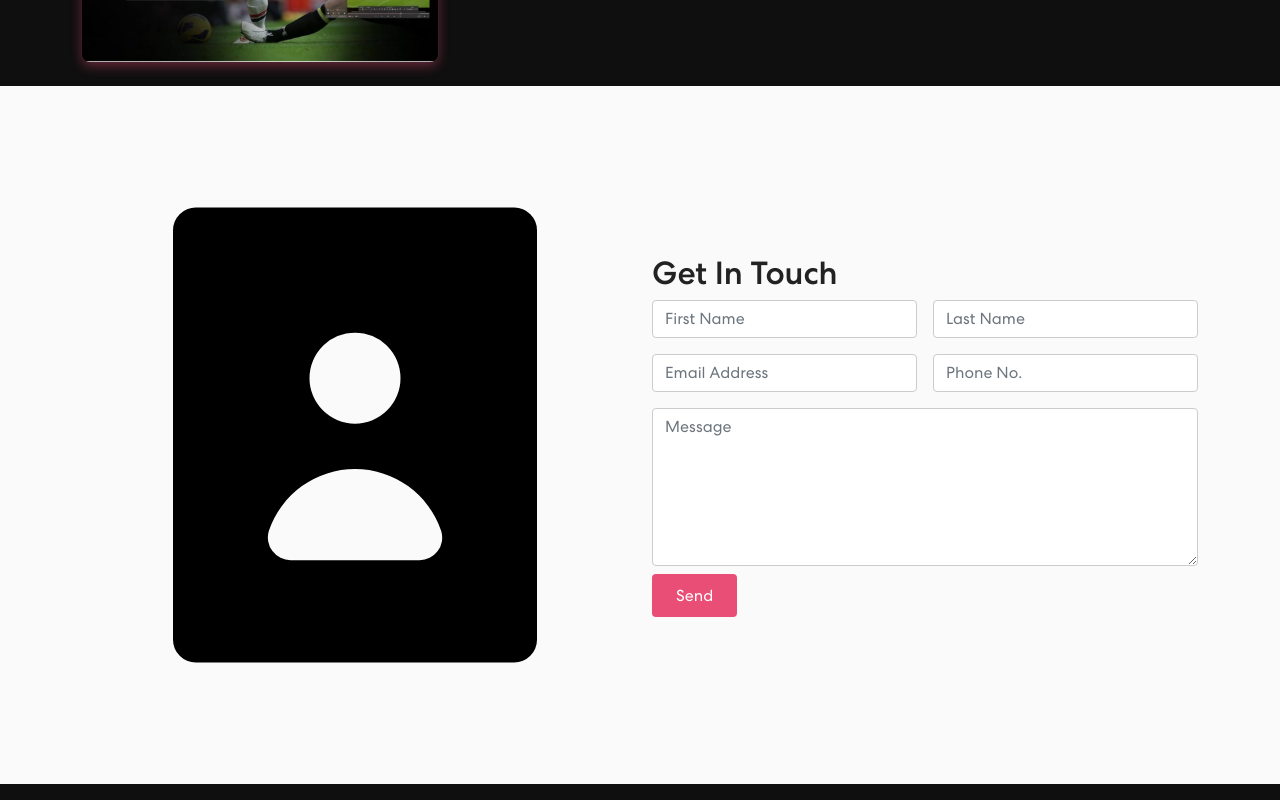
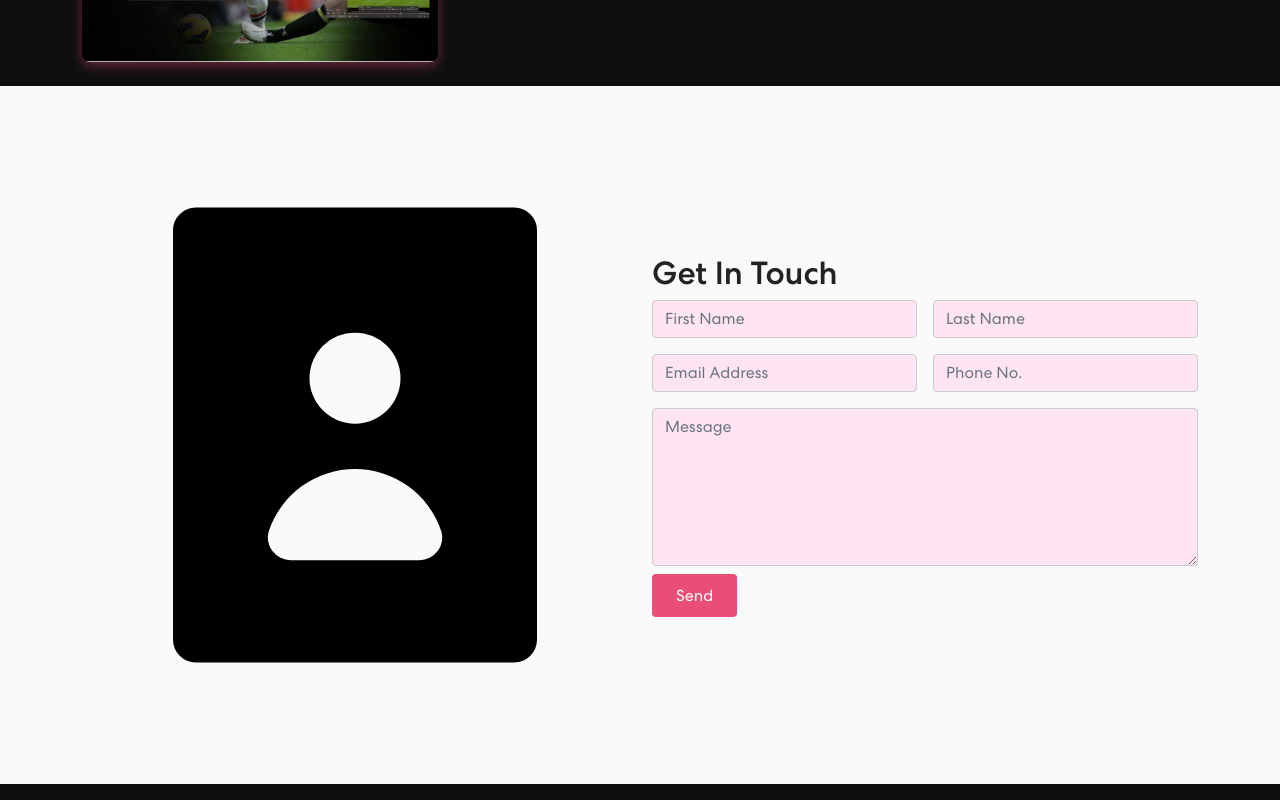
Before and after one commit to JohnD26/my-portfolio, a React (Create React App) app: page /#/ in a window 1280 px wide. Shown: the part 1181-1981 px from the top of the page. Built offline with nearby package versions, Linux system fonts and the light colour scheme.

Commit message:
Fixing color issue

```diff
--- a/src/App.css
+++ b/src/App.css
@@ -330,7 +330,7 @@ section.contact p {
 
 /* Inputs & textarea: white background, dark text */
 .contact-form .form-control {
-  background-color: #ffffff;
+  background-color: #ffe4f4 ;
   color:            var(--contact-text);
   border:           1px solid var(--input-border);
 }
```
